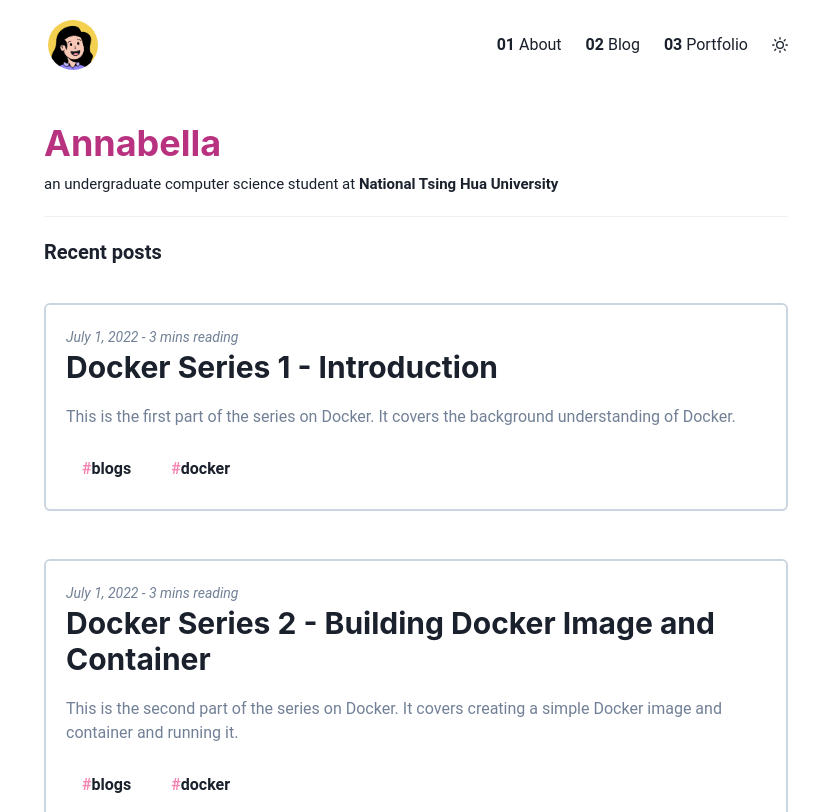
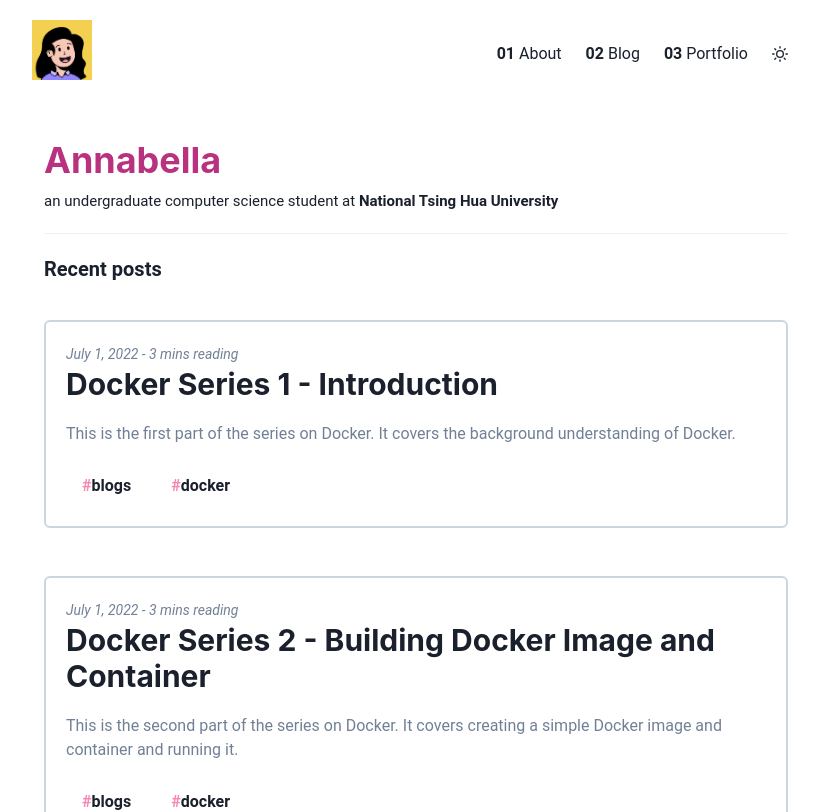
Before and after one commit to bellapd/bellapd-v1, a Next.js app: page / in a window 1280 px wide. Shown: the top 812 px of the page, without its empty margins (224-1043 px from the left). Built offline with nearby package versions, Linux system fonts and the light colour scheme; a small style sheet from the web is missing.

Commit message:
fix: optimize image using next/image

```diff
--- a/components/Navbar.tsx
+++ b/components/Navbar.tsx
@@ -1,8 +1,9 @@
-import { Box, Link, Flex, Image, useMediaQuery } from "@chakra-ui/react";
+import { Box, Link, Flex, useMediaQuery } from "@chakra-ui/react";
 import Navlink from "./Navlink";
 import Switch from "./Switch";
 import Dropdown from "./Dropdown";
 import NextLink from "next/link";
+import Image from "next/image";
 
 export default function Navigation(): JSX.Element {
   const [isMobile] = useMediaQuery("(max-width: 768px)");
@@ -18,12 +19,7 @@ export default function Navigation(): JSX.Element {
       <Flex maxW="container.md" align="center" mx="auto">
         <NextLink href="/" passHref>
           <Link mr={3}>
-            <Image
-              borderRadius="full"
-              boxSize="50px"
-              src="/images/avatar.png"
-              ml={4}
-            />
+            <Image width="60px" height="60px" src="/images/avatar.png" />
           </Link>
         </NextLink>
         <Flex marginLeft="auto">
```
